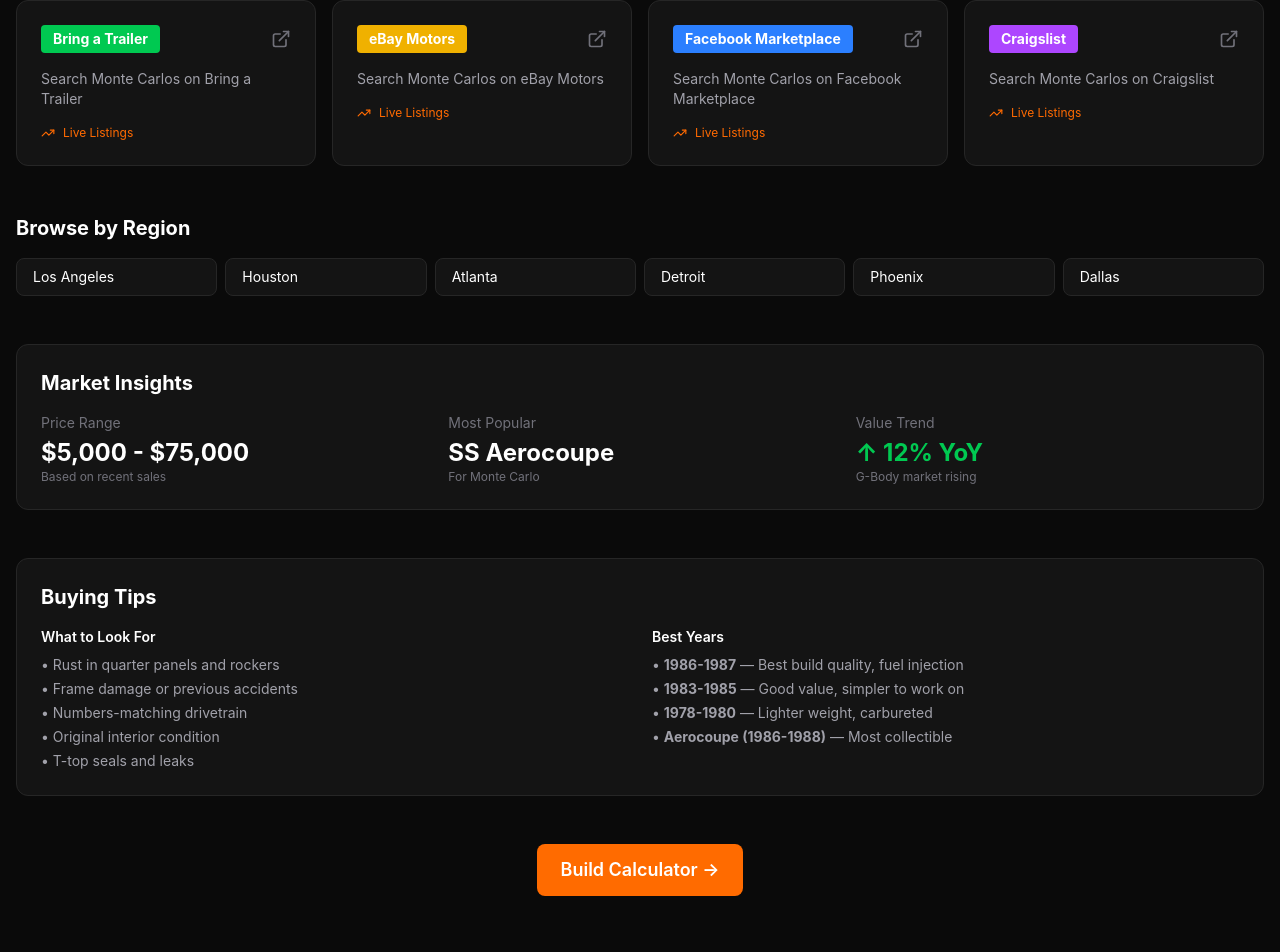
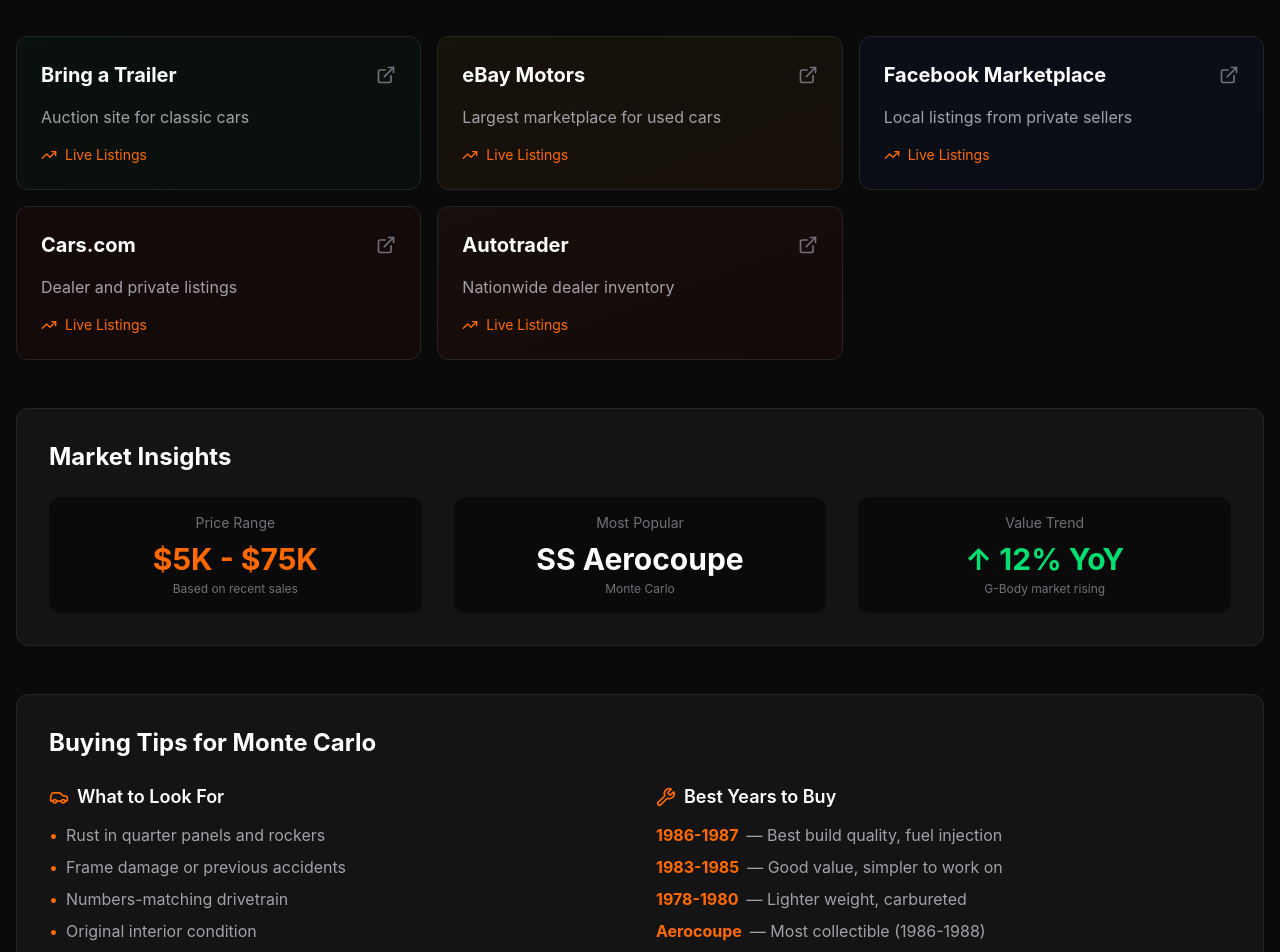
Before and after one commit to odporter/gbody-finder, a Next.js app: page /listings in a window 1280 px wide. Shown: the part 575-1527 px from the top of the page. Built offline with nearby package versions, Linux system fonts and the light colour scheme.

Commit message:
Remove Craigslist, cleaner listings page like Bring a Trailer

```diff
--- a/src/app/listings/page.tsx
+++ b/src/app/listings/page.tsx
@@ -3,7 +3,7 @@
 import { useState } from 'react';
 import Link from 'next/link';
 import { useSearchParams } from 'next/navigation';
-import { ExternalLink, MapPin, DollarSign, Clock, Eye, TrendingUp } from 'lucide-react';
+import { ExternalLink, TrendingUp, Wrench, Car } from 'lucide-react';
 
 const MODEL_CONFIGS: Record<string, { name: string; years: string; hero: string; description: string }> = {
   'monte-carlo': {
@@ -51,10 +51,36 @@ const MODEL_CONFIGS: Record<string, { name: string; years: string; hero: string;
 };
 
 const SOURCES = [
-  { name: 'Bring a Trailer', url: 'bat', color: 'bg-green-500' },
-  { name: 'eBay Motors', url: 'ebay', color: 'bg-yellow-500' },
-  { name: 'Facebook Marketplace', url: 'facebook', color: 'bg-blue-500' },
-  { name: 'Craigslist', url: 'craigslist', color: 'bg-purple-500' },
+  {
+    name: 'Bring a Trailer',
+    url: 'bat',
+    color: 'from-green-600 to-emerald-700',
+    description: 'Auction site for classic cars',
+  },
+  {
+    name: 'eBay Motors',
+    url: 'ebay',
+    color: 'from-yellow-500 to-orange-500',
+    description: 'Largest marketplace for used cars',
+  },
+  {
+    name: 'Facebook Marketplace',
+    url: 'facebook',
+    color: 'from-blue-600 to-blue-700',
+    description: 'Local listings from private sellers',
+  },
+  {
+    name: 'Cars.com',
+    url: 'cars',
+    color: 'from-red-600 to-red-700',
+    description: 'Dealer and private listings',
+  },
+  {
+    name: 'Autotrader',
+    url: 'autotrader',
+    color: 'from-orange-500 to-red-600',
+    description: 'Nationwide dealer inventory',
+  },
 ];
 
 export default function ListingsPage() {
@@ -71,8 +97,10 @@ export default function ListingsPage() {
         return `https://www.ebay.com/sch/i.html?_nkw=${query}&LH_ItemCondition=4&_sop=15`;
       case 'facebook':
         return `https://www.facebook.com/marketplace/search/?query=${query}`;
-      case 'craigslist':
-        return `https://www.craigslist.org/search/sss?query=${query}&sort=rel`;
+      case 'cars':
+        return `https://www.cars.com/shopping/results/?stock_type=used&keywords=${query}`;
+      case 'autotrader':
+        return `https://www.autotrader.com/cars-for-sale/all-cars/${query}`;
       default:
         return '#';
     }
@@ -85,29 +113,29 @@ export default function ListingsPage() {
         <img
           src={config.hero}
           alt={config.name}
-          className="absolute inset-0 w-full h-full object-cover opacity-40"
+          className="absolute inset-0 w-full h-full object-cover opacity-50"
         />
-        <div className="absolute inset-0 bg-gradient-to-b from-black/60 via-black/40 to-[var(--gb-dark)]" />
+        <div className="absolute inset-0 bg-gradient-to-b from-black/60 via-black/30 to-[var(--gb-dark)]" />
 
         <div className="relative z-10 h-full flex flex-col justify-end p-8 max-w-7xl mx-auto">
-          <div className="flex items-center gap-2 mb-2">
-            <span className="px-3 py-1 bg-orange-500 text-white text-xs font-bold rounded">
+          <div className="flex items-center gap-3 mb-3">
+            <span className="px-4 py-1.5 bg-orange-500 text-white text-sm font-bold rounded-full">
               {config.years}
             </span>
           </div>
-          <h1 className="text-4xl md:text-5xl font-bold mb-3">
+          <h1 className="text-4xl md:text-6xl font-bold mb-4">
             {config.name}
           </h1>
-          <p className="text-lg text-[var(--gb-text-secondary)] max-w-2xl">
+          <p className="text-lg md:text-xl text-[var(--gb-text-secondary)] max-w-2xl mb-6">
             {config.description}
           </p>
         </div>
       </section>
 
       {/* Model Selector */}
-      <div className="border-b border-[var(--gb-border)] bg-[var(--gb-surface)] sticky top-0 z-40">
+      <div className="border-b border-[var(--gb-border)] bg-[var(--gb-surface)]/95 backdrop-blur sticky top-0 z-40">
         <div className="max-w-7xl mx-auto px-4">
-          <div className="flex overflow-x-auto scrollbar-hide">
+          <div className="flex overflow-x-auto scrollbar-hide py-1">
             {Object.entries(MODEL_CONFIGS).map(([key, cfg]) => (
               <Link
                 key={key}
@@ -125,115 +153,137 @@ export default function ListingsPage() {
         </div>
       </div>
 
-      {/* Search Sources */}
-      <main className="max-w-7xl mx-auto px-4 py-8">
-        <div className="mb-8">
-          <h2 className="text-2xl font-bold mb-2">Find {config.name}s For Sale</h2>
+      {/* Main Content */}
+      <main className="max-w-7xl mx-auto px-4 py-12">
+        <div className="mb-10">
+          <h2 className="text-3xl font-bold mb-2">Find {config.name}s For Sale</h2>
           <p className="text-[var(--gb-text-secondary)]">
-            Search across all major platforms for {config.years} {config.name}s
+            Search across top platforms for {config.years} {config.name}s
           </p>
         </div>
 
         {/* Source Cards */}
-        <div className="grid md:grid-cols-2 lg:grid-cols-4 gap-4 mb-12">
+        <div className="grid md:grid-cols-2 lg:grid-cols-3 gap-4 mb-12">
           {SOURCES.map((source) => (
             <a
               key={source.url}
               href={getSearchUrl(source.url)}
               target="_blank"
               rel="noopener noreferrer"
-              className="group gb-card p-6 hover:border-orange-500 transition-all"
+              className="group relative overflow-hidden rounded-xl border border-[var(--gb-border)] hover:border-orange-500 transition-all"
             >
-              <div className="flex items-center justify-between mb-4">
-                <span className={`${source.color} text-white px-3 py-1 rounded text-sm font-bold`}>
-                  {source.name}
-                </span>
-                <ExternalLink size={20} className="text-[var(--gb-text-muted)] group-hover:text-orange-500 transition-colors" />
-              </div>
-              <p className="text-[var(--gb-text-secondary)] text-sm">
-                Search {config.name}s on {source.name}
-              </p>
-              <div className="mt-4 flex items-center gap-2 text-xs text-orange-500">
-                <TrendingUp size={14} />
-                Live Listings
+              <div className={`absolute inset-0 bg-gradient-to-br ${source.color} opacity-5 group-hover:opacity-15 transition-opacity`} />
+              <div className="relative p-6">
+                <div className="flex items-center justify-between mb-4">
+                  <h3 className="text-xl font-bold">{source.name}</h3>
+                  <ExternalLink size={20} className="text-[var(--gb-text-muted)] group-hover:text-orange-500 transition-colors" />
+                </div>
+                <p className="text-[var(--gb-text-secondary)] mb-4">
+                  {source.description}
+                </p>
+                <div className="flex items-center gap-2 text-sm text-orange-500">
+                  <TrendingUp size={16} />
+                  <span>Live Listings</span>
+                </div>
               </div>
             </a>
           ))}
         </div>
 
-        {/* Craigslist by City */}
-        <div className="mb-12">
-          <h3 className="text-xl font-bold mb-4">Browse by Region</h3>
-          <div className="grid grid-cols-2 md:grid-cols-3 lg:grid-cols-6 gap-2">
-            {['Los Angeles', 'Houston', 'Atlanta', 'Detroit', 'Phoenix', 'Dallas'].map((city) => (
-              <a
-                key={city}
-                href={`https://${city.toLowerCase().replace(' ', '')}.craigslist.org/search/sss?query=${encodeURIComponent(config.name)}&sort=rel`}
-                target="_blank"
-                rel="noopener noreferrer"
-                className="px-4 py-2 bg-[var(--gb-surface)] border border-[var(--gb-border)] rounded-lg text-sm hover:border-orange-500 transition-colors"
-              >
-                {city}
-              </a>
-            ))}
-          </div>
-        </div>
-
         {/* Market Insights */}
-        <div className="gb-card p-6 mb-12">
-          <h3 className="text-xl font-bold mb-4">Market Insights</h3>
-          <div className="grid md:grid-cols-3 gap-6">
-            <div>
-              <div className="text-sm text-[var(--gb-text-muted)] mb-1">Price Range</div>
-              <div className="text-2xl font-bold">$5,000 - $75,000</div>
-              <div className="text-xs text-[var(--gb-text-muted)]">Based on recent sales</div>
+        <div className="gb-card p-8 mb-12">
+          <h3 className="text-2xl font-bold mb-6">Market Insights</h3>
+          <div className="grid md:grid-cols-3 gap-8">
+            <div className="text-center p-4 bg-[var(--gb-dark)] rounded-xl">
+              <div className="text-sm text-[var(--gb-text-muted)] mb-2">Price Range</div>
+              <div className="text-3xl font-bold text-orange-500">$5K - $75K</div>
+              <div className="text-xs text-[var(--gb-text-muted)] mt-1">Based on recent sales</div>
             </div>
-            <div>
-              <div className="text-sm text-[var(--gb-text-muted)] mb-1">Most Popular</div>
-              <div className="text-2xl font-bold">SS Aerocoupe</div>
-              <div className="text-xs text-[var(--gb-text-muted)]">For {config.name}</div>
+            <div className="text-center p-4 bg-[var(--gb-dark)] rounded-xl">
+              <div className="text-sm text-[var(--gb-text-muted)] mb-2">Most Popular</div>
+              <div className="text-3xl font-bold">SS Aerocoupe</div>
+              <div className="text-xs text-[var(--gb-text-muted)] mt-1">{config.name}</div>
             </div>
-            <div>
-              <div className="text-sm text-[var(--gb-text-muted)] mb-1">Value Trend</div>
-              <div className="text-2xl font-bold text-green-500">↑ 12% YoY</div>
-              <div className="text-xs text-[var(--gb-text-muted)]">G-Body market rising</div>
+            <div className="text-center p-4 bg-[var(--gb-dark)] rounded-xl">
+              <div className="text-sm text-[var(--gb-text-muted)] mb-2">Value Trend</div>
+              <div className="text-3xl font-bold text-green-400">↑ 12% YoY</div>
+              <div className="text-xs text-[var(--gb-text-muted)] mt-1">G-Body market rising</div>
             </div>
           </div>
         </div>
 
-        {/* Tips */}
-        <div className="gb-card p-6">
-          <h3 className="text-xl font-bold mb-4">Buying Tips</h3>
-          <div className="grid md:grid-cols-2 gap-6 text-sm">
+        {/* Buying Tips */}
+        <div className="gb-card p-8">
+          <h3 className="text-2xl font-bold mb-6">Buying Tips for {config.name}</h3>
+          <div className="grid md:grid-cols-2 gap-8">
             <div>
-              <h4 className="font-semibold text-white mb-2">What to Look For</h4>
-              <ul className="space-y-1 text-[var(--gb-text-secondary)]">
-                <li>• Rust in quarter panels and rockers</li>
-                <li>• Frame damage or previous accidents</li>
-                <li>• Numbers-matching drivetrain</li>
-                <li>• Original interior condition</li>
-                <li>• T-top seals and leaks</li>
+              <h4 className="font-semibold text-lg mb-3 flex items-center gap-2">
+                <Car size={20} className="text-orange-500" />
+                What to Look For
+              </h4>
+              <ul className="space-y-2 text-[var(--gb-text-secondary)]">
+                <li className="flex items-start gap-2">
+                  <span className="text-orange-500">•</span>
+                  <span>Rust in quarter panels and rockers</span>
+                </li>
+                <li className="flex items-start gap-2">
+                  <span className="text-orange-500">•</span>
+                  <span>Frame damage or previous accidents</span>
+                </li>
+                <li className="flex items-start gap-2">
+                  <span className="text-orange-500">•</span>
+                  <span>Numbers-matching drivetrain</span>
+                </li>
+                <li className="flex items-start gap-2">
+                  <span className="text-orange-500">•</span>
+                  <span>Original interior condition</span>
+                </li>
+                <li className="flex items-start gap-2">
+                  <span className="text-orange-500">•</span>
+                  <span>T-top seals and leaks</span>
+                </li>
               </ul>
             </div>
             <div>
-              <h4 className="font-semibold text-white mb-2">Best Years</h4>
-              <ul className="space-y-1 text-[var(--gb-text-secondary)]">
-                <li>• <strong>1986-1987</strong> — Best build quality, fuel injection</li>
-                <li>• <strong>1983-1985</strong> — Good value, simpler to work on</li>
-                <li>• <strong>1978-1980</strong> — Lighter weight, carbureted</li>
-                <li>• <strong>Aerocoupe (1986-1988)</strong> — Most collectible</li>
+              <h4 className="font-semibold text-lg mb-3 flex items-center gap-2">
+                <Wrench size={20} className="text-orange-500" />
+                Best Years to Buy
+              </h4>
+              <ul className="space-y-2 text-[var(--gb-text-secondary)]">
+                <li className="flex items-start gap-2">
+                  <span className="text-orange-500 font-bold">1986-1987</span>
+                  <span>— Best build quality, fuel injection</span>
+                </li>
+                <li className="flex items-start gap-2">
+                  <span className="text-orange-500 font-bold">1983-1985</span>
+                  <span>— Good value, simpler to work on</span>
+                </li>
+                <li className="flex items-start gap-2">
+                  <span className="text-orange-500 font-bold">1978-1980</span>
+                  <span>— Lighter weight, carbureted</span>
+                </li>
+                <li className="flex items-start gap-2">
+                  <span className="text-orange-500 font-bold">Aerocoupe</span>
+                  <span>— Most collectible (1986-1988)</span>
+                </li>
               </ul>
             </div>
           </div>
         </div>
 
         {/* CTA */}
-        <div className="mt-12 text-center">
+        <div className="mt-12 flex flex-col sm:flex-row gap-4 justify-center">
           <Link
             href="/build-calculator"
             className="gb-btn gb-btn-primary text-lg"
           >
-            Build Calculator →
+            Build Calculator
+          </Link>
+          <Link
+            href="/parts"
+            className="gb-btn gb-btn-secondary text-lg"
+          >
+            Shop Parts
           </Link>
         </div>
       </main>
```
